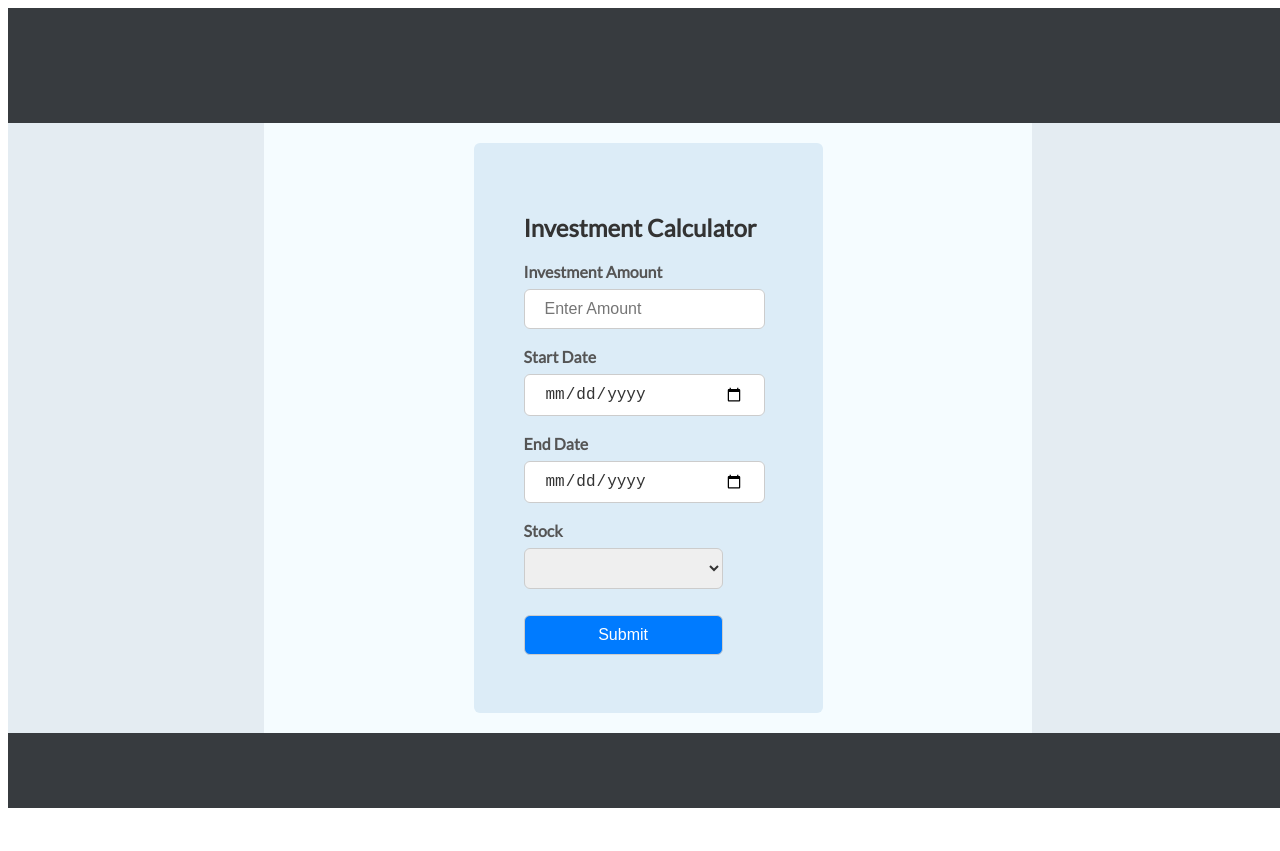
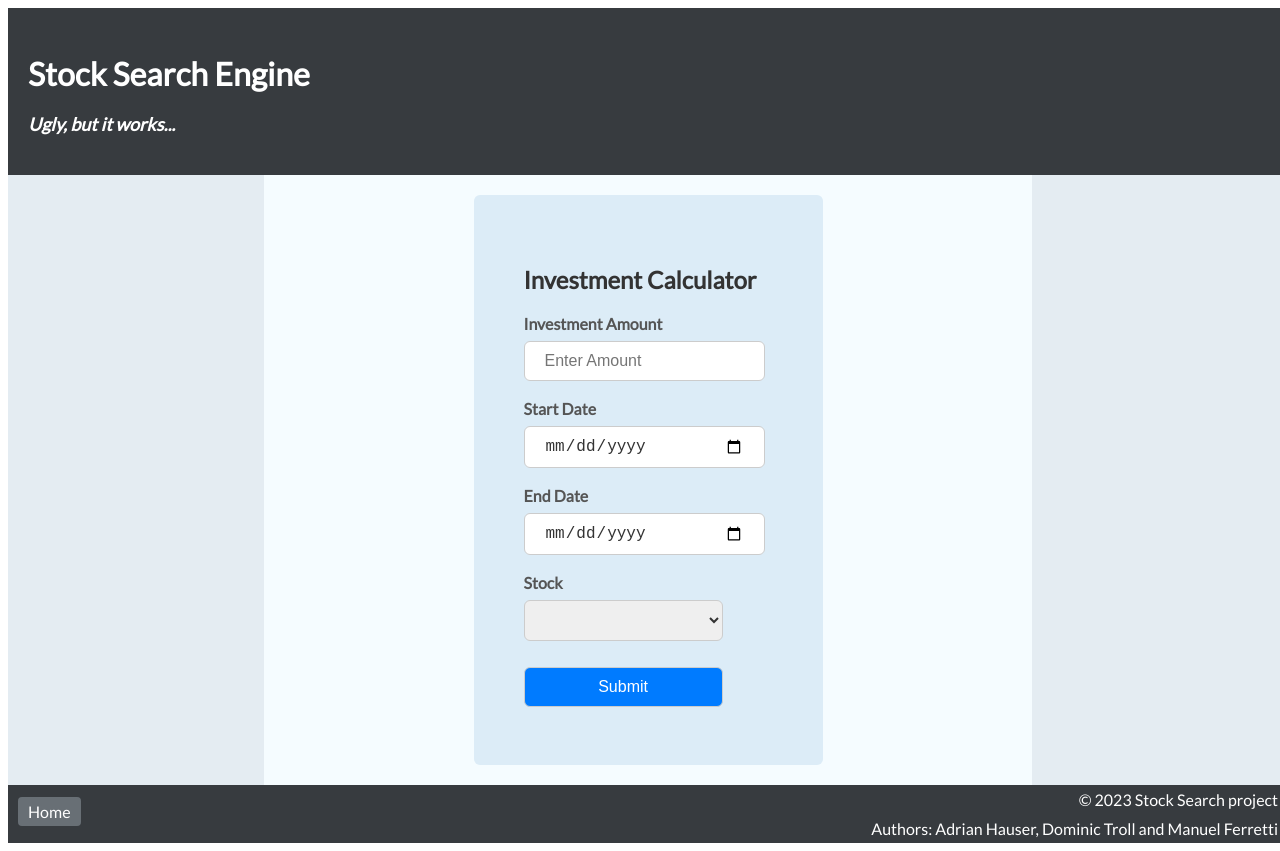
Before and after one commit to AdrianSchaerer/Stocks, an Angular app in the folder src/frontend/form/: page / in a window 1280 px wide. Before the commit the page ends 816 px from the top, so only its background shows below. Built offline with nearby package versions, Linux system fonts and the light colour scheme.

Commit message:
Noch etwas am Frontend CSS und html gearbeitet...

```diff
--- a/src/frontend/form/src/app/app.component.css
+++ b/src/frontend/form/src/app/app.component.css
@@ -3,7 +3,11 @@ body, html {
   background-color: #373B3F;
   margin: 0; /* Remove default margin */
   padding: 0;
-  overflow-x :hidden;
+  width: 100%;
+  height: 100%;
+  max-width: 90vw;
+  max-height: 90vh;
+  overflow: auto; /* Enable scrolling if content exceeds viewport */
 }
 
 p,
@@ -20,11 +24,12 @@ body {
 /* Create a grid container */
 .container {
   display: grid;
-  grid-template-rows: minmax(10%, 20%) 1fr minmax(5%, 10%); /* Header, Content, Footer */
+  grid-template-rows: minmax(100px, 20%) 1fr minmax(50px, 7%); /* Header, Content, Footer */
   grid-template-columns: 20% 1fr 20%; /* Left, Center, Right */
-  gap: 0; /* Remove the gap between rows */
-  min-height: 100vh; /* Set the minimum height to 100% of the viewport height */
-  width: 100vw; /* Set the width to 100% of the viewport width */
+  gap: 0;
+  min-height: 100vh;
+  width: 100vw;
+  overflow: hidden;
 }
 
 /* Header */
@@ -33,8 +38,32 @@ body {
   grid-column: 1 / -1; /* Span all columns */
   background-color: #373B3F;
   color: #ffffff;
-  padding: 20px;
+  padding: 10px;
   margin: 0;
+  text-align: center;
+  display: flex;
+  align-items: start;
+  flex-direction: column;
+  justify-content: center;
+}
+.header {
+  background-color: #373B3F;
+  color: #ffffff;
+  padding: 10px;
+  text-align: center;
+}
+
+
+.header-title {
+  font-size: 32px;
+  margin-bottom: 5px;
+  color: #ffffff;
+}
+
+.header-subtitle {
+  font-size: 18px;
+  font-style: italic;
+  color: #ffffff;
 }
 
 /* Footer */
@@ -43,8 +72,56 @@ body {
   grid-column: 1 / -1; /* Span all columns */
   background-color: #373B3F;
   color: #ffffff;
-  padding: 20px;
+  padding: 10px;
   margin: 0;
+  font-family: 'Lato', sans-serif;
+  display: flex;
+  justify-content: space-between; /* Distribute items evenly */
+  align-items: center;
+  box-sizing: border-box;
+  text-align: right;
+}
+
+.footer p {
+  color: white;
+  margin: 0 0 10px;
+}
+.footer .authors {
+  text-align: left;
+  margin: auto;
+}
+.footer ul {
+  list-style-type: none;
+  padding: 0;
+  margin: 0;
+  text-align: right;
+}
+.footer ul li {
+  margin-bottom: 5px;
+}
+
+.footer ul li a {
+  color: #ffffff;
+  text-decoration: none;
+  padding: 5px 10px;
+  border-radius: 4px;
+  background-color: #686f75;
+}
+
+.footer ul li a:hover,
+.footer ul li a:active {
+  color: #ffffff;
+  background-color: #686f75;
+}
+.authors {
+  text-align: center;
+}
+.footer .left-content {
+  justify-self: start;
+}
+
+.footer .authors {
+  justify-self: center;
 }
 
 /* Left content */
--- a/src/frontend/form/src/app/app.component.html
+++ b/src/frontend/form/src/app/app.component.html
@@ -1,6 +1,9 @@
 <div class="container">
   <div class="header">
-    <!-- Header content -->
+    <header class="header">
+      <h1 class="header-title">Stock Search Engine</h1>
+      <h2 class="header-subtitle">Ugly, but it works...</h2>
+    </header>
   </div>
 
   <div class="left-content">
@@ -124,7 +127,15 @@
   </div>
 
   <div class="footer">
-    <!-- Footer content -->
+    <div>
+      <ul>
+        <li><a href="#">Home</a></li>
+      </ul>
+    </div>
+    <div>
+      <p>&copy; 2023 Stock Search project</p>
+      <p class="authors">Authors: Adrian Hauser, Dominic Troll and Manuel Ferretti</p>
+    </div>
   </div>
 
 </div>
```
